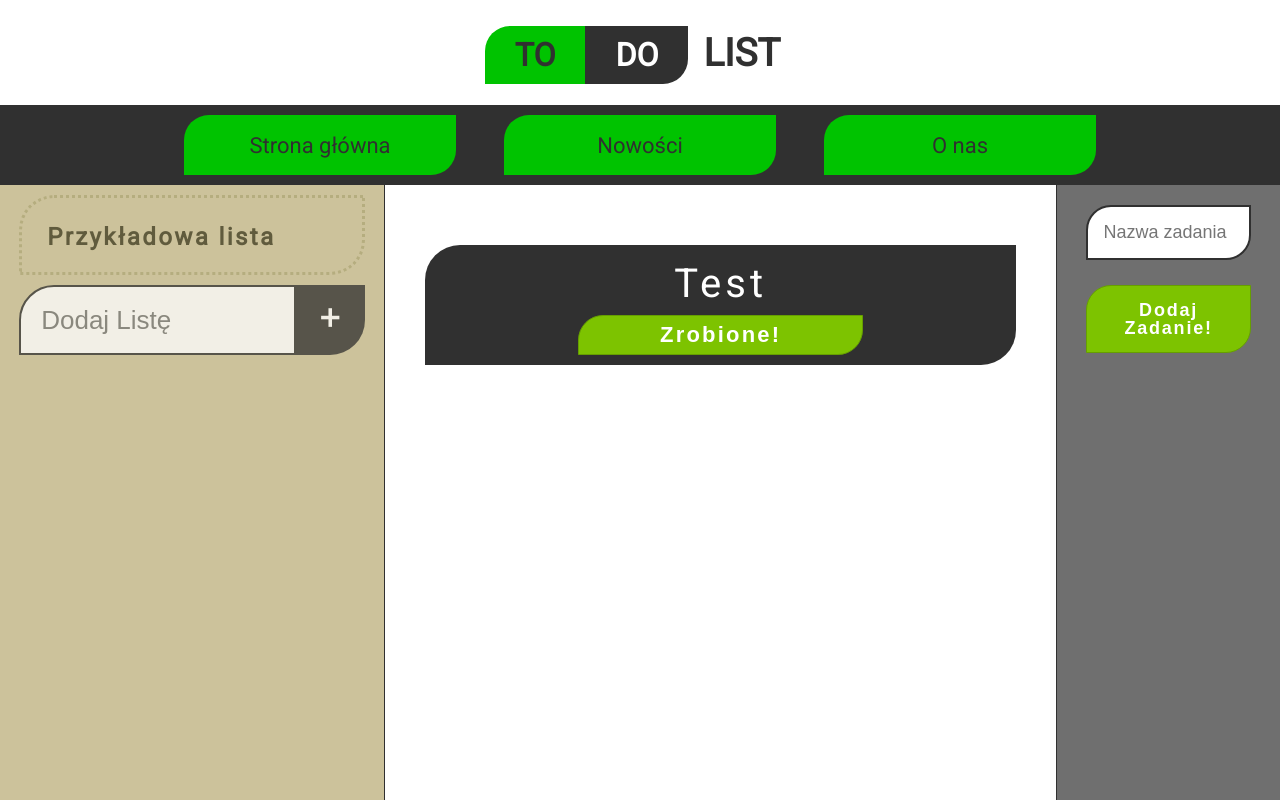
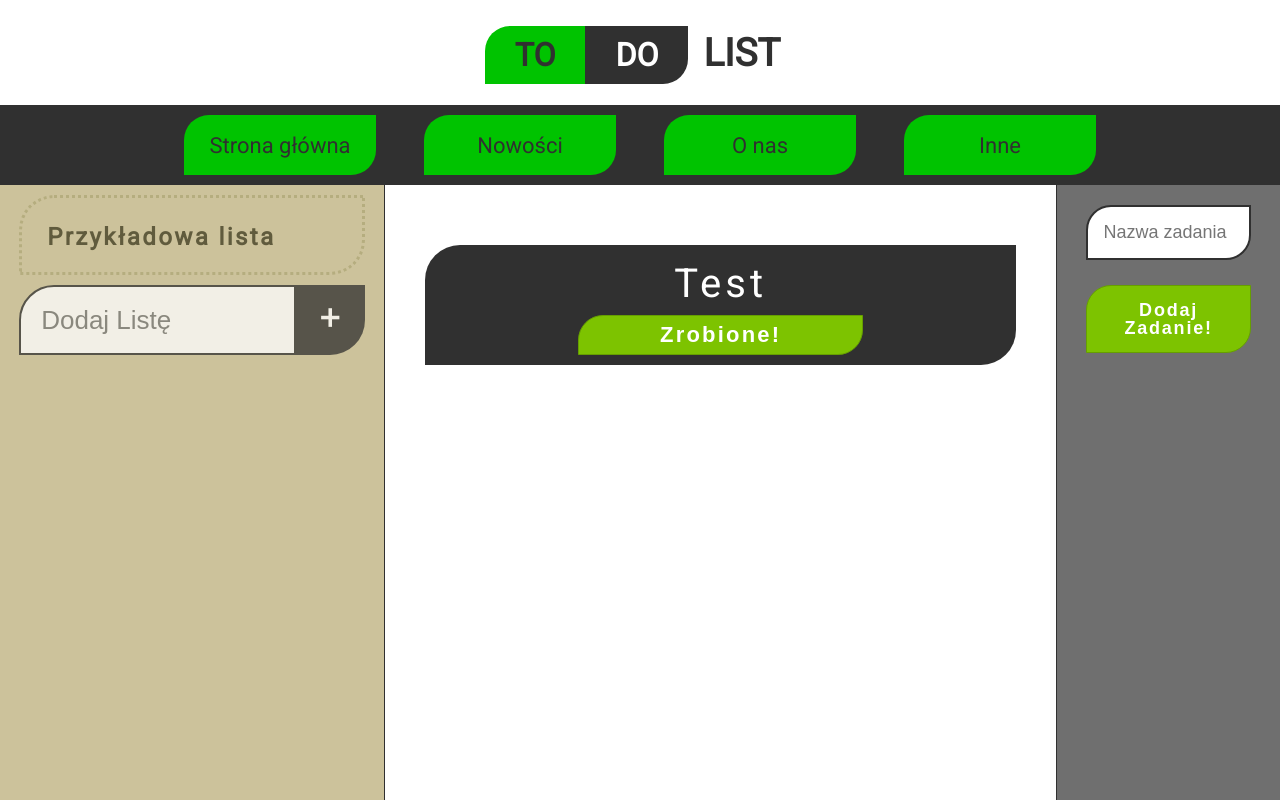
Before and after one commit to songokunr1/Chatbot, a Vue app in the folder chatbotvue/: page / in a window 1280 px wide. Shown: the top 800 px of the page. Built offline with nearby package versions, Linux system fonts and the light colour scheme.

Commit message:
added project plan

```diff
--- a/chatbotvue/src/App.vue
+++ b/chatbotvue/src/App.vue
@@ -21,7 +21,7 @@
 
 <script>
   import ToDos from "./components/ToDos.vue"
-  let menu = [{title: "Strona główna", url: "url"}, {title: "Nowości", url: "url"}, {title: "O nas", url: "url"}]
+  let menu = [{title: "Strona główna", url: "url"}, {title: "Nowości", url: "url"}, {title: "O nas", url: "url"}, {title: "Inne", url: "url"}]
   export default {
     name: 'App',
     components: {
```
Also changed, not shown: 1 other file (tests, documents, lock files or other folders).
